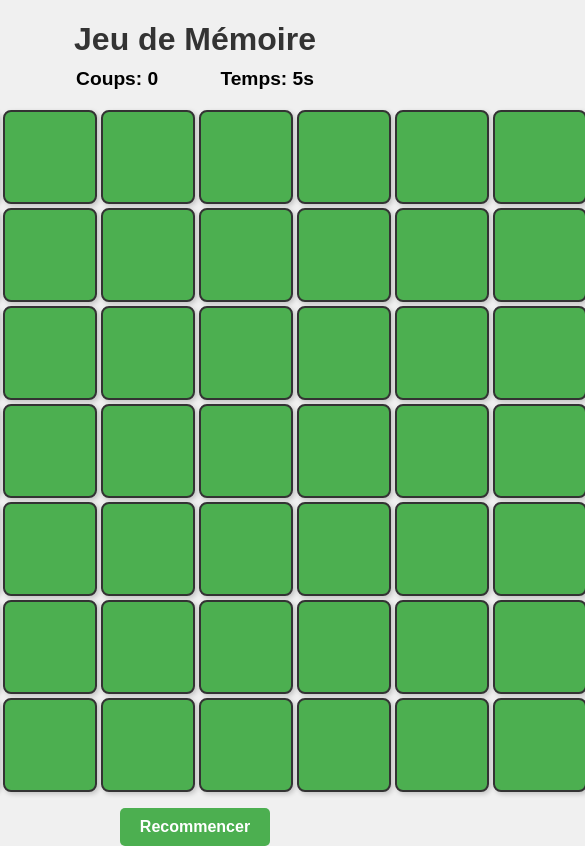
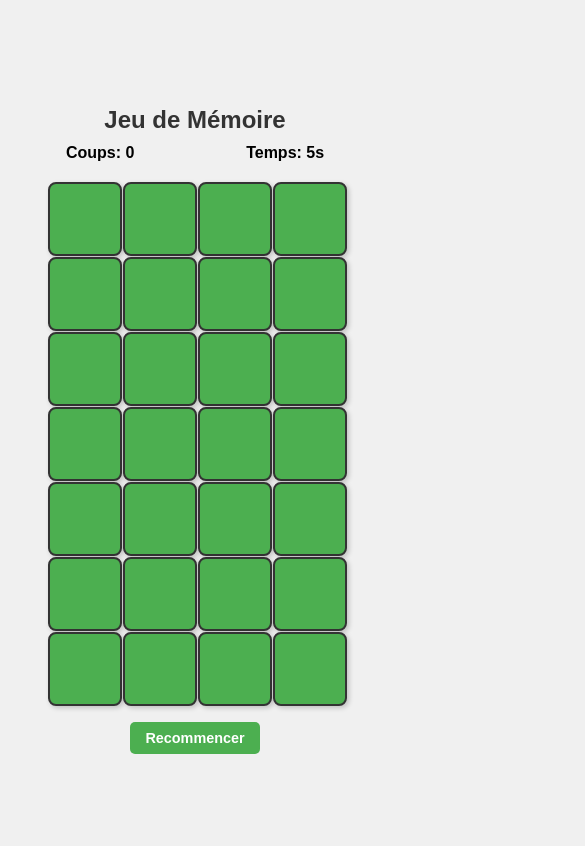
Before and after one commit to LucasDWWM/MemoryCard, a plain HTML site: page index.html in a window 390 px wide. Shown: the whole page, 585 px wide, since content can reach past the window. Drawn offline with Linux system fonts and the light colour scheme.

Commit message:
add media queries

```diff
--- a/script.js
+++ b/script.js
@@ -21,9 +21,6 @@ document.addEventListener('DOMContentLoaded', () => {
         'dessin25.png', 'dessin26.png', 'dessin27.png', 'dessin28.png',
     ];
 
-    // Crée la liste de 56 cartes pour le jeu
-    const allCards = [...baseImages, ...baseImages];
-
     let shuffledCards;
     let firstCard = null;
     let secondCard = null;
@@ -36,6 +33,11 @@ document.addEventListener('DOMContentLoaded', () => {
     // Fonction pour initialiser/réinitialiser le jeu
     function initGame() {
         gameContainer.innerHTML = '';
+
+        // Déterminer le nombre de cartes à utiliser en fonction de la taille de l'écran
+        const cardsToUse = window.innerWidth <= 768 ? 28 : 56; // 28 cartes pour mobile, 56 pour ordinateur
+        const gameImages = baseImages.slice(0, cardsToUse / 2);
+        const allCards = [...gameImages, ...gameImages];
         shuffledCards = allCards.sort(() => Math.random() - 0.5);
 
         firstCard = null;
@@ -121,7 +123,8 @@ document.addEventListener('DOMContentLoaded', () => {
         resetBoard();
         matchedPairs++;
 
-        if (matchedPairs === baseImages.length) {
+        const cardsToUse = window.innerWidth <= 768 ? 32 : 56;
+        if (matchedPairs === cardsToUse / 2) {
             if (winSound) winSound.play();
             clearInterval(timerInterval);
 
@@ -147,11 +150,16 @@ document.addEventListener('DOMContentLoaded', () => {
     // Fonction pour révéler le texte de victoire sur les cartes
     function revealWinText() {
         const cards = document.querySelectorAll('.card');
-        // Le message à afficher
-        const winText = "BIENJOUE";
+        let winText;
+
+        const isMobile = window.innerWidth <= 768;
+        if (isMobile) {
+            winText = "BIENJOUE!"; // Message plus court pour mobile (11 caractères)
+        } else {
+            winText = "BRAVO!";
+        }
+
         const totalCards = cards.length;
-
-        // On peut s'assurer que le message est assez long, sinon il se répétera
         if (winText.length < totalCards) {
             console.warn("Le message de victoire est plus court que le nombre de cartes. Il sera répété.");
         }
@@ -160,12 +168,15 @@ document.addEventListener('DOMContentLoaded', () => {
             const letter = winText[index % winText.length];
             const cardFront = card.querySelector('.card-front');
 
-            // Retirer le contenu précédent (l'image)
             cardFront.innerHTML = `<p>${letter}</p>`;
-            // Ajouter la classe pour le style du texte
             cardFront.classList.add('win-text');
-            // Retourner la carte
             card.classList.add('flipped');
+
+            if (isMobile) {
+                card.classList.add('final-text-card-mobile');
+            } else {
+                card.classList.add('final-text-card');
+            }
         });
     }
 
@@ -174,6 +185,7 @@ document.addEventListener('DOMContentLoaded', () => {
         initGame();
     });
 
-    // Lancer le jeu au chargement de la page
+    // Lancer le jeu au chargement de la page et ajuster en cas de redimensionnement
     initGame();
+    window.addEventListener('resize', initGame);
 });
--- a/style.css
+++ b/style.css
@@ -90,7 +90,6 @@ h1 {
     font-weight: bold;
 }
 
-/* Style pour les cartes lorsque le texte de victoire est affiché */
 .card.final-text-card {
     border: none;
     box-shadow: none;
@@ -101,7 +100,6 @@ h1 {
     box-shadow: none;
 }
 
-/* Nouveau style pour le texte de victoire sur les cartes */
 .card-face.win-text {
     background-color: #f0f0f0;
     color: #FF69B4;
@@ -114,3 +112,44 @@ h1 {
     text-align: center;
     line-height: 1;
 }
+
+/* ----------------------------------------------------------------------------------------------------- */
+/* MEDIA QUERIES POUR MOBILE                                        */
+/* ----------------------------------------------------------------------------------------------------- */
+
+@media (max-width: 768px) {
+    h1 {
+        font-size: 1.5em;
+    }
+
+    .info-container {
+        width: 100%;
+        font-size: 1em;
+        padding: 0 10px;
+        box-sizing: border-box;
+    }
+
+    .game-container {
+        grid-template-columns: repeat(4, 1fr);
+        gap: 5px;
+        max-width: 95%;
+    }
+
+    .card {
+        width: 70px;
+        height: 70px;
+    }
+
+    .card-face {
+        font-size: 1.5em;
+    }
+
+    .card-face.win-text {
+        font-size: 1.2em;
+    }
+
+    #restart-btn {
+        padding: 8px 15px;
+        font-size: 0.9em;
+    }
+}
```
